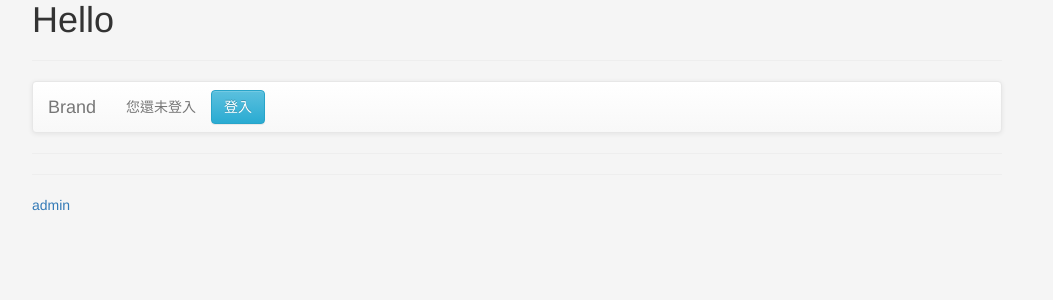
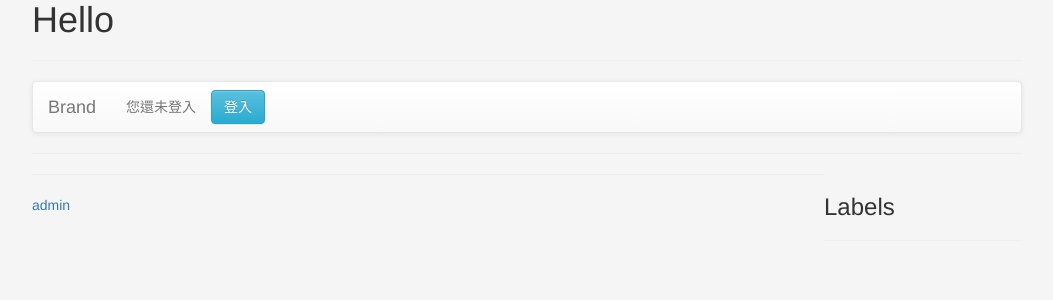
Before and after one commit to noracami/track-it, a Django app: page / in a window 1280 px wide. Shown: the top 300 px of the page, without its empty margins (128-1181 px from the left). Run offline with Django 3.2, Linux system fonts and the light colour scheme; data that the repository does not hold is empty; some libraries are stand-ins or nearby versions.

Commit message:
adjust right width

```diff
--- a/trackit/issues/views.py
+++ b/trackit/issues/views.py
@@ -22,7 +22,8 @@ def home(request):
         issue_get['howmanycomments'] = i.Tickets.all().count() - 1
         readit.append(issue_get)
         #pass
-    return render(request, 'home.html', {"readit": readit, "request": request})
+    label_list = Label.objects.all().order_by('-id')
+    return render(request, 'home.html', {"label_list": label_list, "readit": readit, "request": request})
 
 def issues(request, ticket_id):
     issue = get_object_or_404(Ticket, id=ticket_id)
--- a/trackit/static/css/base.css
+++ b/trackit/static/css/base.css
@@ -1,5 +1,15 @@
 .comment-wraper {
 	width: 600px;
+}
+
+.home-wraper {
+  width: 80%;
+}
+
+.home-sidebar-wraper {
+  width: 20%;
+  position: relative;
+  float: right;
 }
 
 .status-wraper {
--- a/trackit/templates/base.html
+++ b/trackit/templates/base.html
@@ -28,7 +28,7 @@
 
     </head>
     <body style="background-color: #f5f5f5;">
-        <div style="padding-left: 160px; padding-right: 150px; max-width: 1300px; min-width: 700px;">
+        <div style="padding-left: 160px; padding-right: 50px; max-width: 1200px; min-width: 700px;">
             <div>
                 <a href="/" class="h1">Hello</a>
             </div>
--- a/trackit/templates/home.html
+++ b/trackit/templates/home.html
@@ -1,5 +1,11 @@
 {% extends "base.html" %}
 {% block hey %}
+<div class="home-sidebar-wraper">
+    <h3>Labels</h3>
+    <hr>
+    {% for label in label_list %}<div>{{label}}</div>{% endfor %}
+</div>
+<div class="home-wraper">
     {% for r in readit %}
     <div class="row-issue-list">
         <div class="media">
@@ -26,5 +32,5 @@
     </div>
     <hr>
     {% endfor %}
-
+</div>
 {% endblock %}
```
